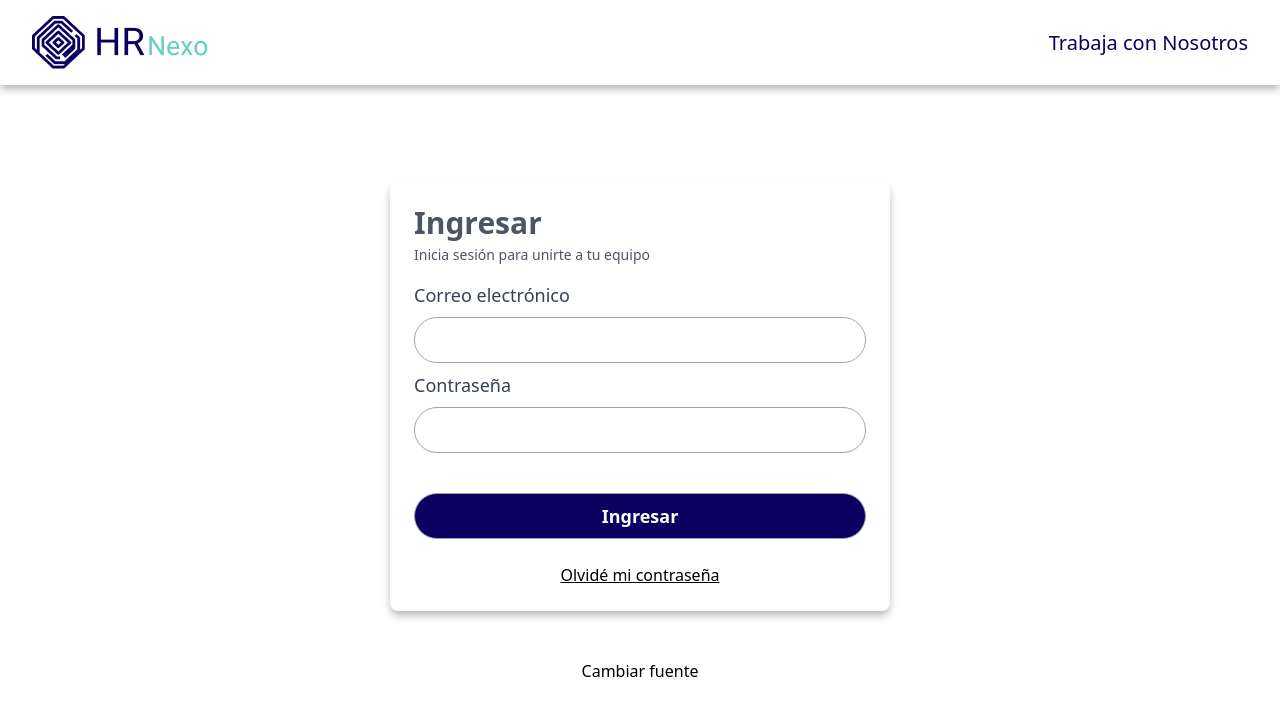
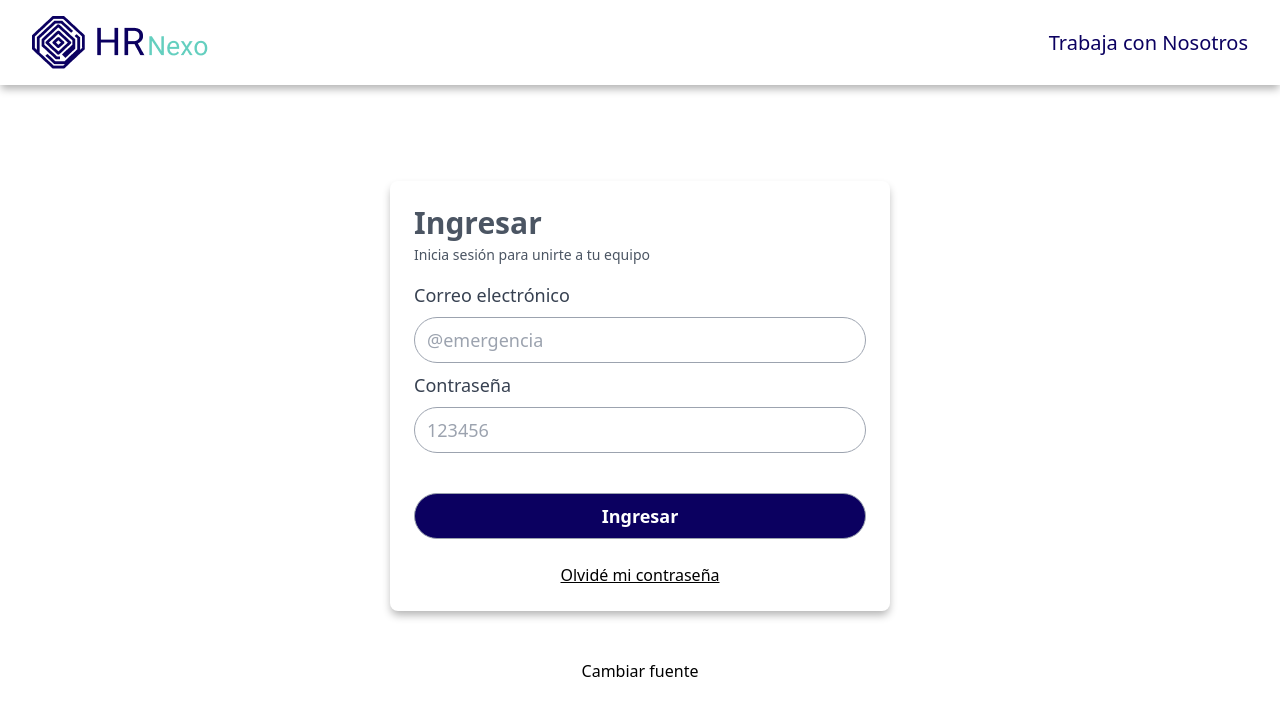
Before and after one commit to Visual2024/c17-67-t-python, a React (Vite) app in the folder Frontend/RecursosHumanosWebApp/: page /login in a window 1280 px wide. Shown: the top 716 px of the page. Built offline with nearby package versions, Linux system fonts and the light colour scheme; no server answers.

Commit message:
Update FormularioLogin.jsx

```diff
--- a/Frontend/RecursosHumanosWebApp/src/Components/Form/FormularioLogin.jsx
+++ b/Frontend/RecursosHumanosWebApp/src/Components/Form/FormularioLogin.jsx
@@ -177,7 +177,7 @@ export function FormularioLogin({modalSwitch}) {
 
             }
             <label className="text-gray-700 text-lg mb-2 mt-2">Correo electrónico</label>
-            <input {...nombreUsuario} className='border border-gray-400 text-lg rounded-full mt-2 mb-2 p-2 pl-3 w-full'/>
+            <input placeholder="@emergencia" {...nombreUsuario} className='border border-gray-400 text-lg rounded-full mt-2 mb-2 p-2 pl-3 w-full'/>
             {
               (error.usuario && nombreUsuario.value.length === 0) &&
               <h5>*Campo obligatorio</h5>
@@ -191,7 +191,7 @@ export function FormularioLogin({modalSwitch}) {
               <h5 style={{color: "green"}}>Email Ok!</h5>
             }
             <label className="text-gray-700 text-lg mb-2 mt-2">Contraseña</label>
-            <input {...password} className='border border-gray-400 text-lg rounded-full mt-2 mb-2 p-2 pl-3 w-full'/>
+            <input placeholder="123456" {...password} className='border border-gray-400 text-lg rounded-full mt-2 mb-2 p-2 pl-3 w-full'/>
             {
               (error.password && password.value.length === 0) ?
               <h5>*Campo obligatorio</h5> :
```
